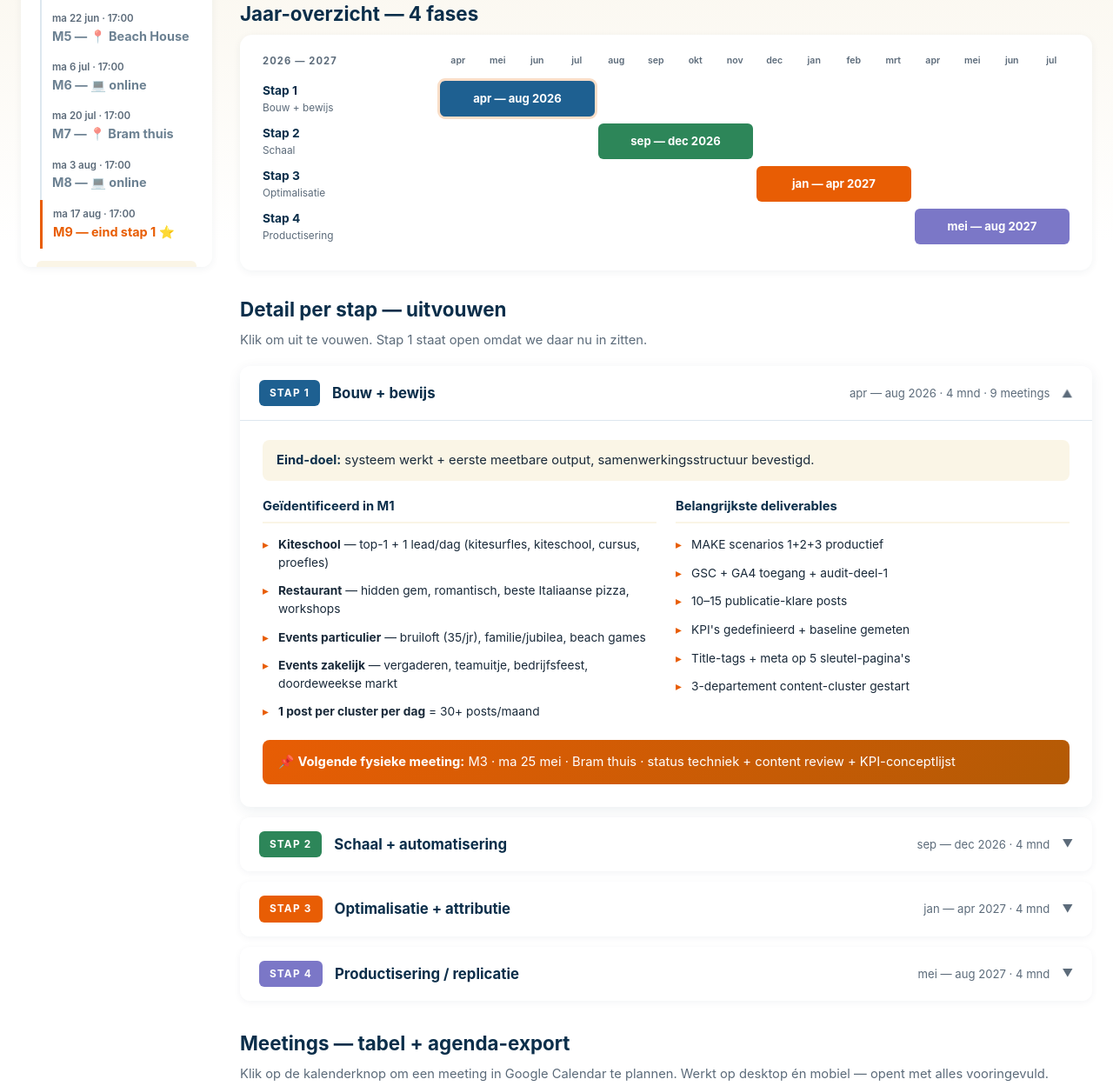
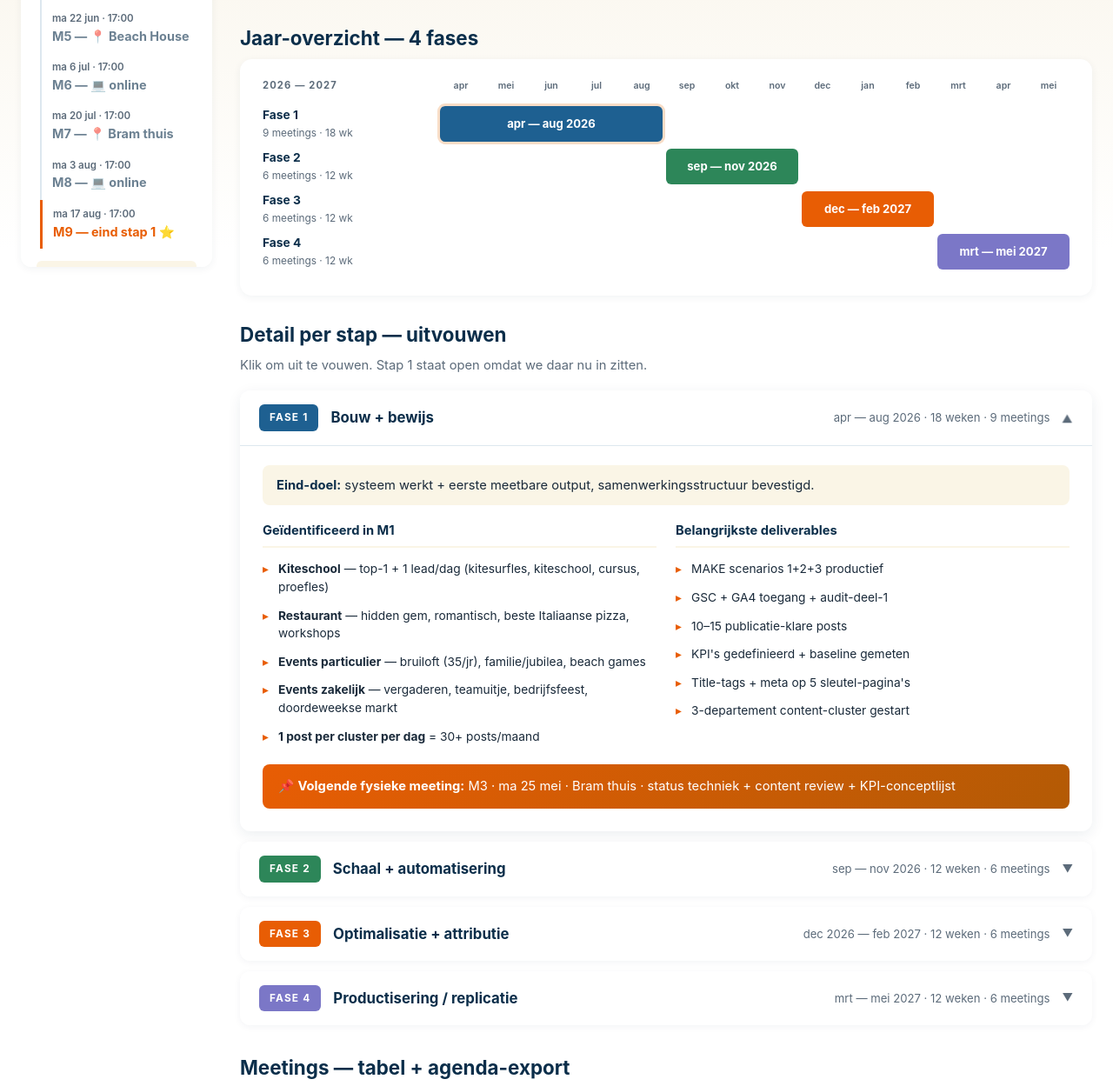
Before and after one commit to bramovergaag/Blow, a plain HTML site: page pilot/planning.html in a window 1280 px wide. Shown: the part 527-1776 px from the top of the page at 87% size. Drawn offline with Linux system fonts and the light colour scheme.

Commit message:
fix: planning fasering — 14 mnd, 27 meetings (9+6+6+6)
Fase 1: 9 meetings · 18 weken (apr-aug 2026)
Fase 2: 6 meetings · 12 weken (sep-nov 2026)
Fase 3: 6 meetings · 12 weken (dec 2026 - feb 2027)
Fase 4: 6 meetings · 12 weken (mrt-mei 2027)

Year-Gantt: 14 cellen ipv 16
Hero: '~14 maanden · 4 fases · 27 meetings'
Step-detail summary metadata bijgewerkt.

```diff
--- a/pilot/planning.html
+++ b/pilot/planning.html
@@ -428,7 +428,8 @@
 
   <header class="hero" style="padding: 6px 0 16px; margin-bottom: 18px;">
     <div class="eyebrow">Planning</div>
-    <h1>16 maanden · 4 fases · 9 meetings</h1>
+    <h1>~14 maanden · 4 fases · 27 meetings</h1>
+    <p style="color: var(--muted); font-size: 0.9rem; margin-top: 6px;">Fase 1: 9 meetings (2-wkly, 18 wk) · Fasen 2/3/4: elk 6 meetings (2-wkly, 12 wk).</p>
   </header>
 
   <section id="progress">
@@ -467,28 +468,28 @@
   <section style="margin-bottom: 28px;">
     <h2 class="sec" style="margin-top: 16px;">Jaar-overzicht — 4 fases</h2>
     <div class="year-gantt">
-      <div class="yg-months">
+      <div class="yg-months" style="grid-template-columns: 200px repeat(14, 1fr);">
         <div class="lbl">2026 — 2027</div>
         <div class="m">apr</div><div class="m">mei</div><div class="m">jun</div><div class="m">jul</div>
         <div class="m">aug</div><div class="m">sep</div><div class="m">okt</div><div class="m">nov</div>
         <div class="m">dec</div><div class="m">jan</div><div class="m">feb</div><div class="m">mrt</div>
-        <div class="m">apr</div><div class="m">mei</div><div class="m">jun</div><div class="m">jul</div>
+        <div class="m">apr</div><div class="m">mei</div>
       </div>
-      <div class="yg-row">
-        <div class="row-lbl">Stap 1<span class="sub">Bouw + bewijs</span></div>
-        <div class="yg-bar p1 current" style="grid-column: 2 / 6">apr — aug 2026</div>
+      <div class="yg-row" style="grid-template-columns: 200px repeat(14, 1fr);">
+        <div class="row-lbl">Fase 1<span class="sub">9 meetings · 18 wk</span></div>
+        <div class="yg-bar p1 current" style="grid-column: 2 / 7">apr — aug 2026</div>
       </div>
-      <div class="yg-row">
-        <div class="row-lbl">Stap 2<span class="sub">Schaal</span></div>
-        <div class="yg-bar p2" style="grid-column: 6 / 10">sep — dec 2026</div>
+      <div class="yg-row" style="grid-template-columns: 200px repeat(14, 1fr);">
+        <div class="row-lbl">Fase 2<span class="sub">6 meetings · 12 wk</span></div>
+        <div class="yg-bar p2" style="grid-column: 7 / 10">sep — nov 2026</div>
       </div>
-      <div class="yg-row">
-        <div class="row-lbl">Stap 3<span class="sub">Optimalisatie</span></div>
-        <div class="yg-bar p3" style="grid-column: 10 / 14">jan — apr 2027</div>
+      <div class="yg-row" style="grid-template-columns: 200px repeat(14, 1fr);">
+        <div class="row-lbl">Fase 3<span class="sub">6 meetings · 12 wk</span></div>
+        <div class="yg-bar p3" style="grid-column: 10 / 13">dec — feb 2027</div>
       </div>
-      <div class="yg-row">
-        <div class="row-lbl">Stap 4<span class="sub">Productisering</span></div>
-        <div class="yg-bar p4" style="grid-column: 14 / 18">mei — aug 2027</div>
+      <div class="yg-row" style="grid-template-columns: 200px repeat(14, 1fr);">
+        <div class="row-lbl">Fase 4<span class="sub">6 meetings · 12 wk</span></div>
+        <div class="yg-bar p4" style="grid-column: 13 / 16">mrt — mei 2027</div>
       </div>
     </div>
   </section>
@@ -499,9 +500,9 @@
 
     <details class="step-detail" open>
       <summary class="step-summary">
-        <span class="step-pill p1">Stap 1</span>
+        <span class="step-pill p1">Fase 1</span>
         <span class="step-title">Bouw + bewijs</span>
-        <span class="step-meta">apr — aug 2026 · 4 mnd · 9 meetings</span>
+        <span class="step-meta">apr — aug 2026 · 18 weken · 9 meetings</span>
         <span class="step-arrow">▼</span>
       </summary>
       <div class="step-body">
@@ -539,9 +540,9 @@
 
     <details class="step-detail">
       <summary class="step-summary">
-        <span class="step-pill p2">Stap 2</span>
+        <span class="step-pill p2">Fase 2</span>
         <span class="step-title">Schaal + automatisering</span>
-        <span class="step-meta">sep — dec 2026 · 4 mnd</span>
+        <span class="step-meta">sep — nov 2026 · 12 weken · 6 meetings</span>
         <span class="step-arrow">▼</span>
       </summary>
       <div class="step-body">
@@ -571,9 +572,9 @@
 
     <details class="step-detail">
       <summary class="step-summary">
-        <span class="step-pill p3">Stap 3</span>
+        <span class="step-pill p3">Fase 3</span>
         <span class="step-title">Optimalisatie + attributie</span>
-        <span class="step-meta">jan — apr 2027 · 4 mnd</span>
+        <span class="step-meta">dec 2026 — feb 2027 · 12 weken · 6 meetings</span>
         <span class="step-arrow">▼</span>
       </summary>
       <div class="step-body">
@@ -601,9 +602,9 @@
 
     <details class="step-detail">
       <summary class="step-summary">
-        <span class="step-pill p4">Stap 4</span>
+        <span class="step-pill p4">Fase 4</span>
         <span class="step-title">Productisering / replicatie</span>
-        <span class="step-meta">mei — aug 2027 · 4 mnd</span>
+        <span class="step-meta">mrt — mei 2027 · 12 weken · 6 meetings</span>
         <span class="step-arrow">▼</span>
       </summary>
       <div class="step-body">
```
